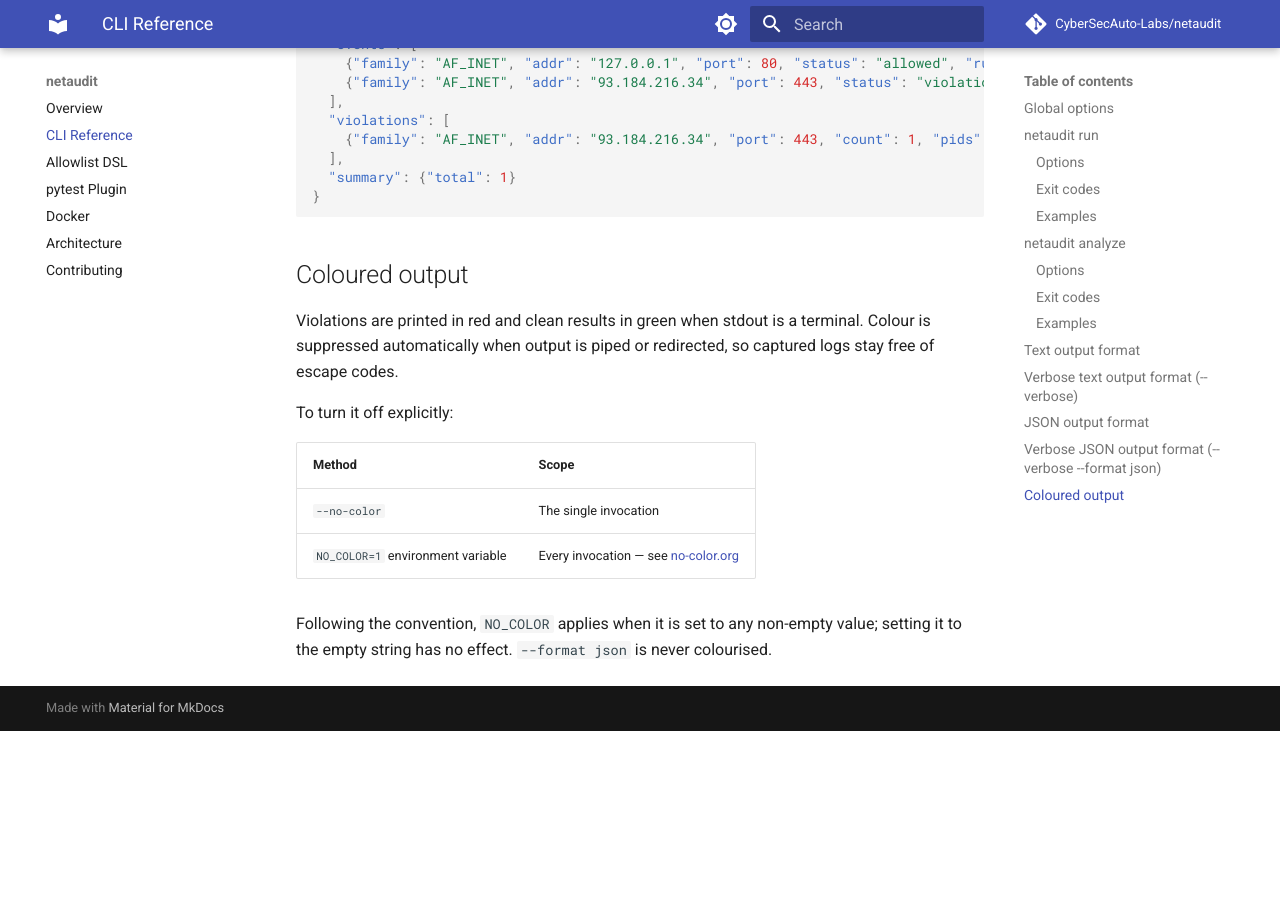
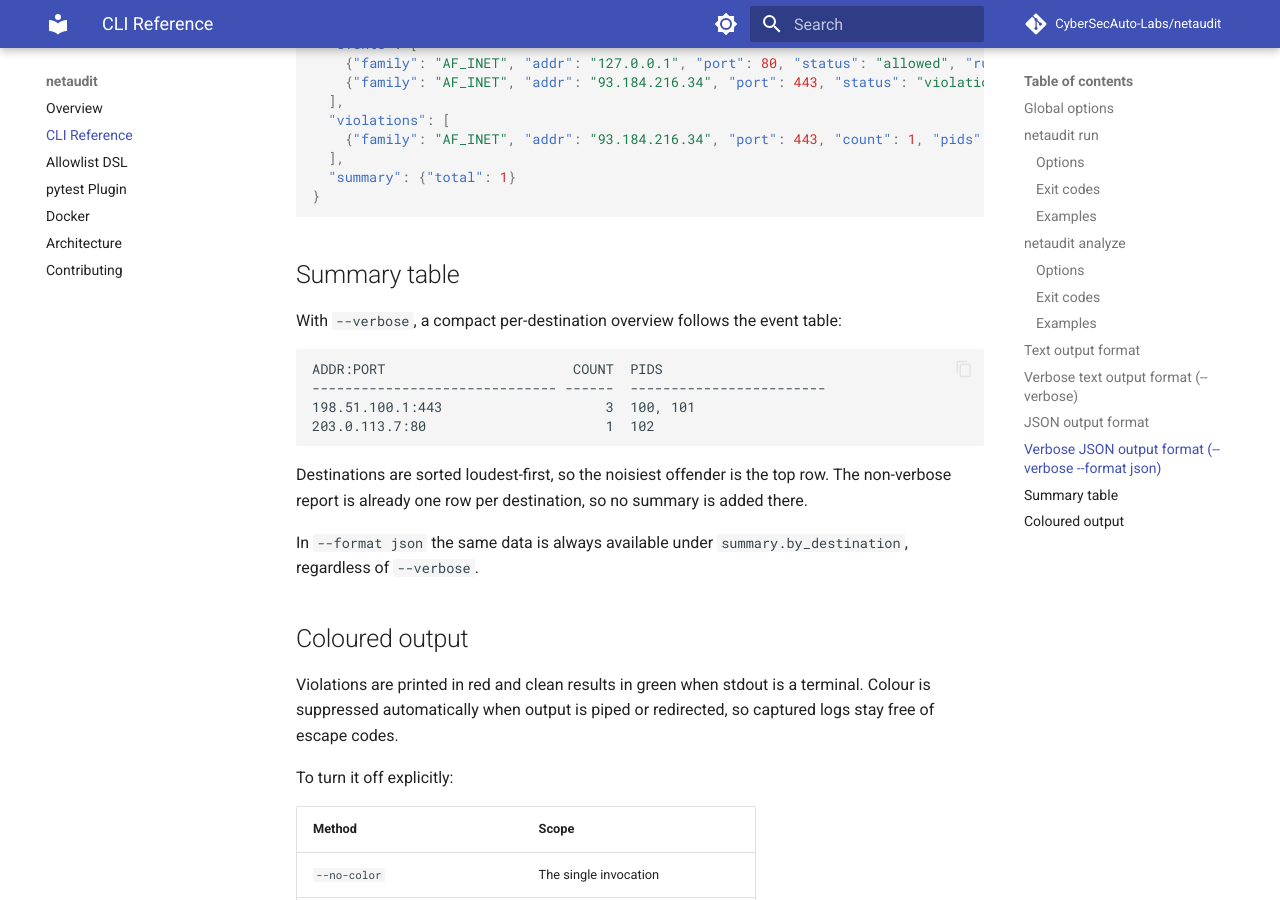
Before and after one commit to CyberSecAuto-Labs/netaudit, an MkDocs documentation site: the page built from docs/cli-reference.md, in a window 1280 px wide and 900 px high, scrolled down 3690 px. Built offline with MkDocs 1.6.1 and Material for MkDocs 9.7.7, drawn with Linux system fonts in a browser that asks for light colours; comment, search, counter and statistics services are not loaded; before the commit the page ends 4421 px from its top, so only the background shows below that.

Commit message:
docs: document the summary table

````diff
--- a/docs/cli-reference.md
+++ b/docs/cli-reference.md
@@ -157,6 +157,23 @@ Adds an `"events"` array containing every network event with `"status"` and `"ru
 }
 ```
 
+## Summary table
+
+With `--verbose`, a compact per-destination overview follows the event table:
+
+```
+ADDR:PORT                       COUNT  PIDS
+------------------------------ ------  ------------------------
+198.51.100.1:443                    3  100, 101
+203.0.113.7:80                      1  102
+```
+
+Destinations are sorted loudest-first, so the noisiest offender is the top row.
+The non-verbose report is already one row per destination, so no summary is added there.
+
+In `--format json` the same data is always available under `summary.by_destination`,
+regardless of `--verbose`.
+
 ## Coloured output
 
 Violations are printed in red and clean results in green when stdout is a terminal.
````
Also changed, not shown: docs/pytest-plugin.md (+12 -0 lines).
